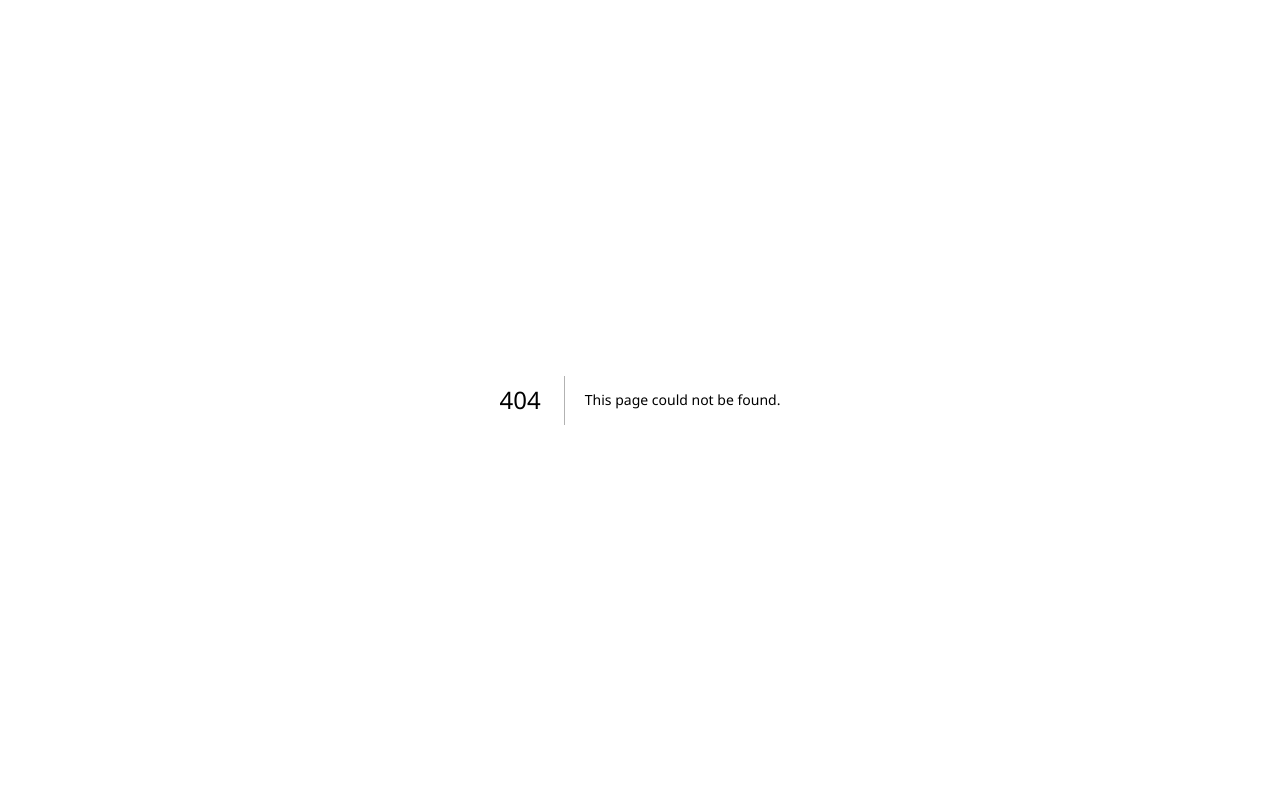
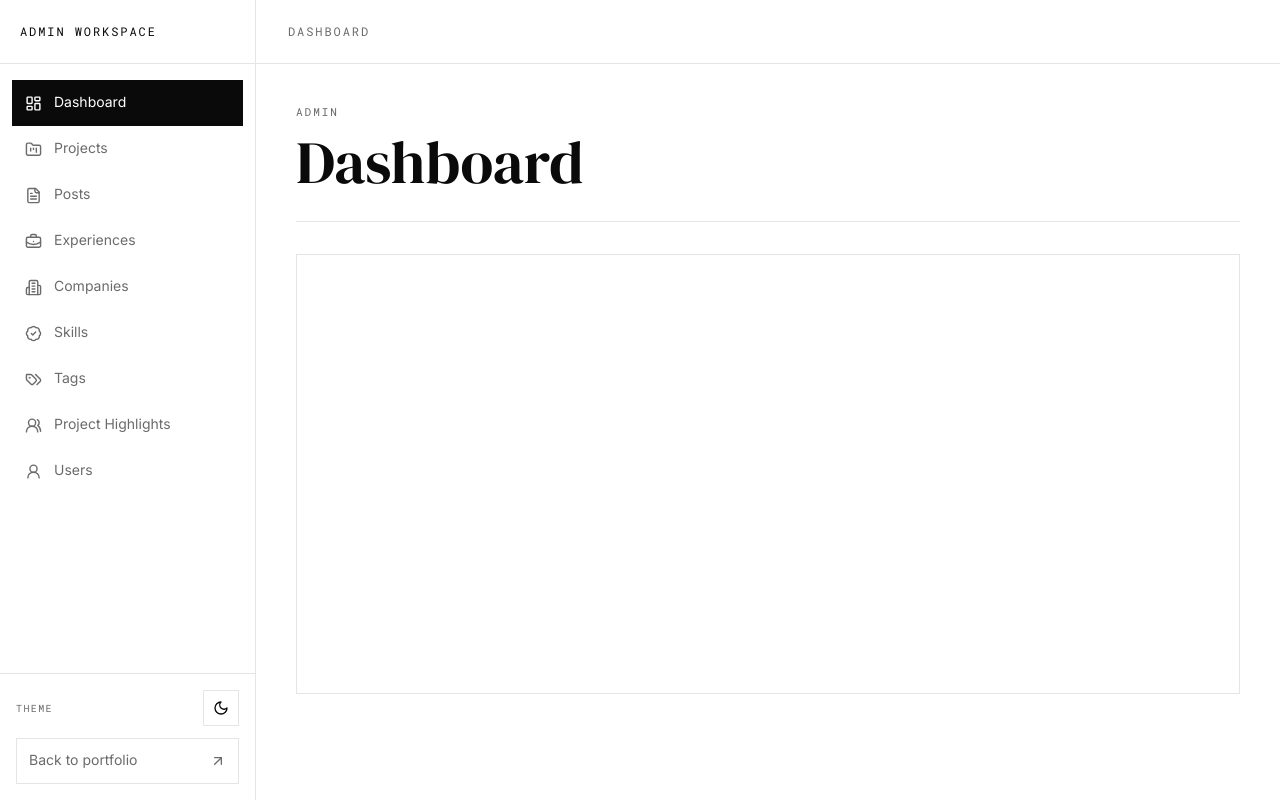
Before and after one commit to dafinrmaulana/daffi, a Next.js app: page /admin in a window 1280 px wide. Before the commit this address had no page. Built offline with nearby package versions, Linux system fonts and the light colour scheme.

Commit message:
feat: add empty admin dashboard

```diff
--- /dev/null
+++ b/app/admin/layout.tsx
@@ -0,0 +1,18 @@
+import type { Metadata } from "next"
+
+import { AdminShell } from "@/components/admin/AdminShell"
+
+export const metadata: Metadata = {
+  title: {
+    default: "Admin",
+    template: "%s - Admin",
+  },
+  robots: {
+    index: false,
+    follow: false,
+  },
+}
+
+export default function AdminLayout({ children }: { children: React.ReactNode }) {
+  return <AdminShell>{children}</AdminShell>
+}
--- /dev/null
+++ b/app/admin/page.tsx
@@ -0,0 +1,10 @@
+import { AdminPageHeader } from "@/components/admin/AdminPageHeader"
+
+export default function AdminDashboardPage() {
+  return (
+    <>
+      <AdminPageHeader eyebrow="Admin" title="Dashboard" />
+      <div data-testid="dashboard-empty" className="min-h-[55vh] border border-border" />
+    </>
+  )
+}
```
Also changed, not shown: 1 other file (tests, documents, lock files or other folders).
